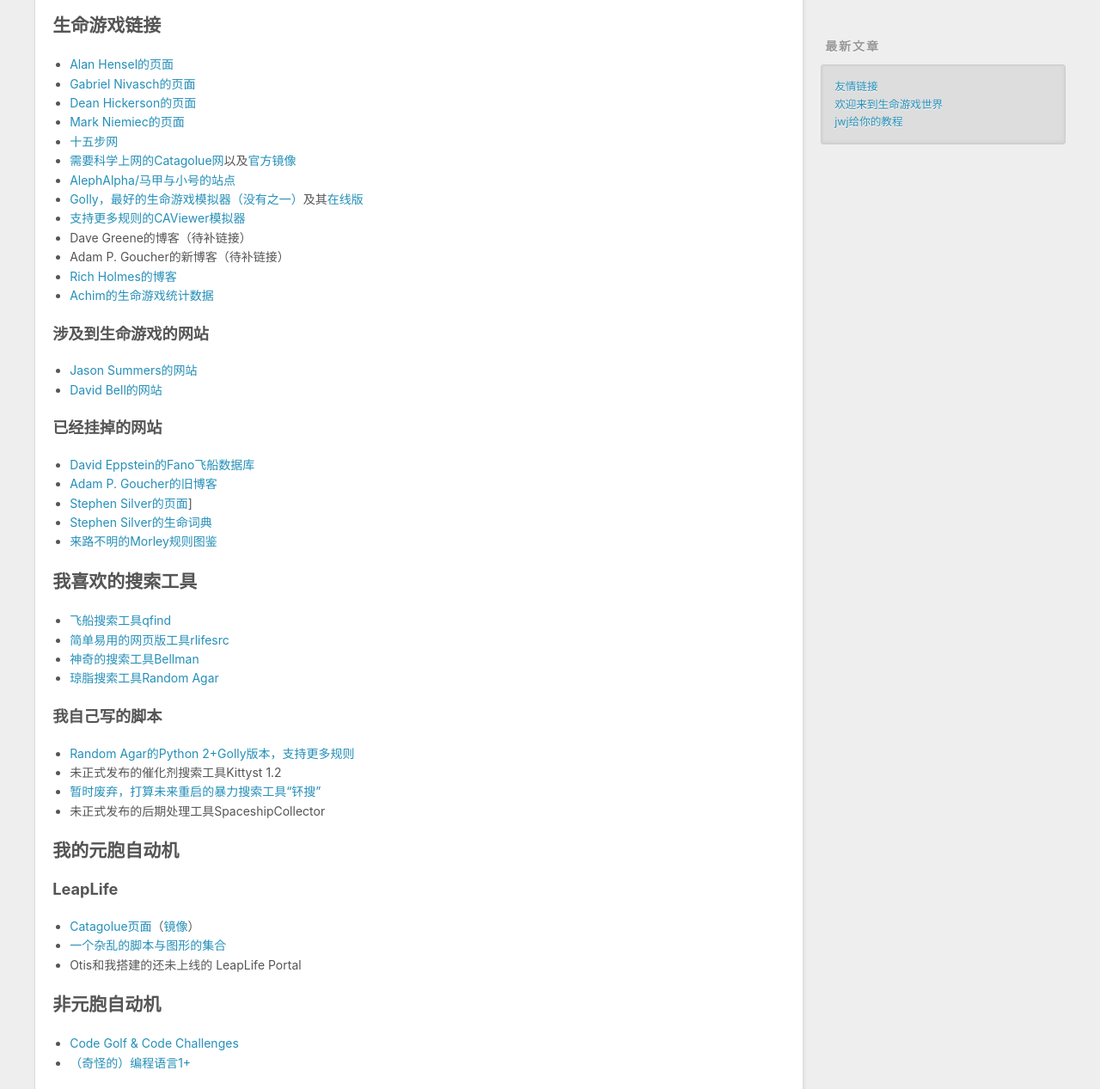
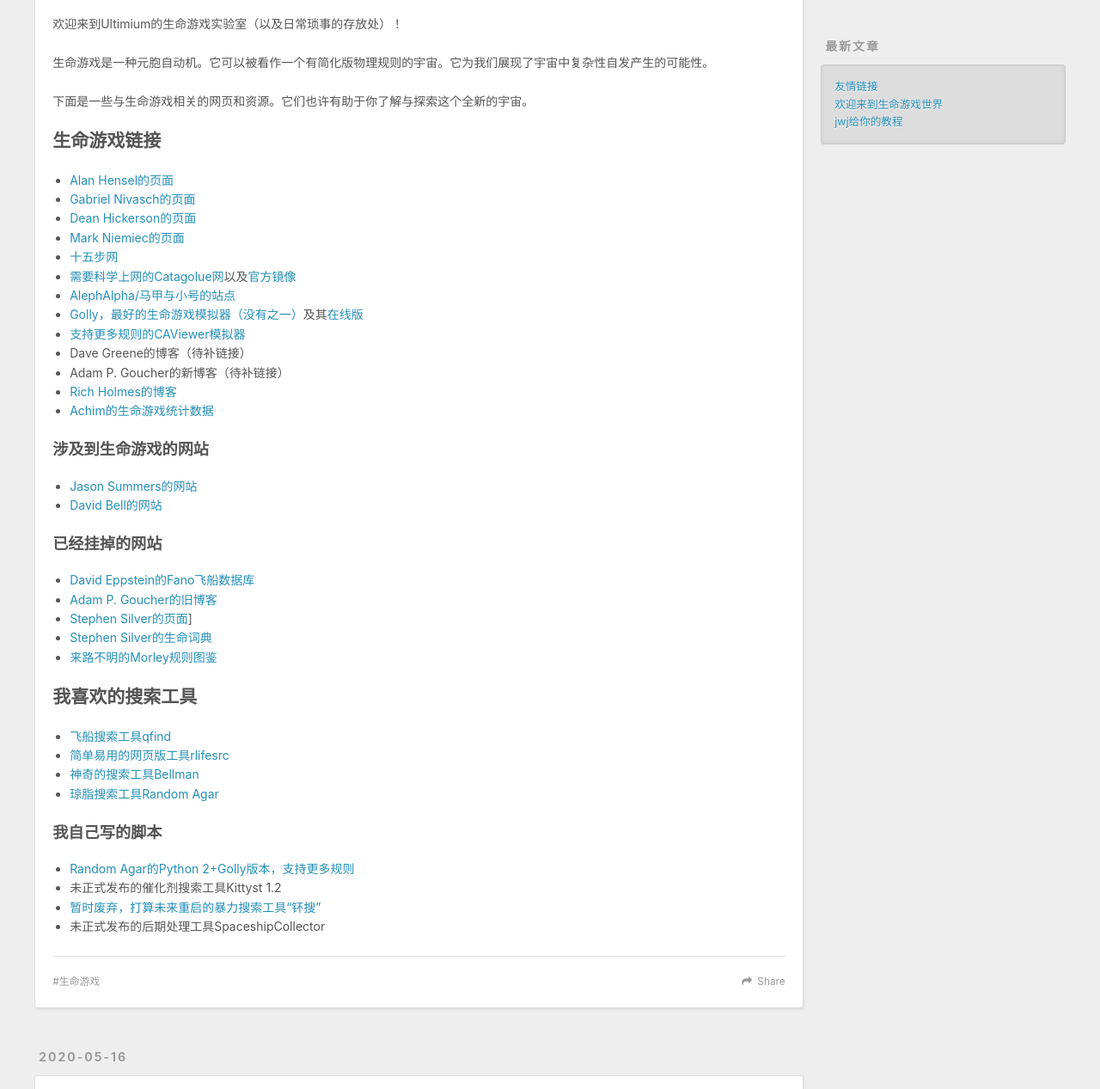
Before and after one commit to HuntingBot/huntingbot.github.io, a plain HTML site: page index.html in a window 1280 px wide. Shown: the part 694-1961 px from the top of the page at 86% size. Drawn offline with nearby package versions, Linux system fonts and the light colour scheme.

Commit message:
Site updated: 2020-05-17 16:20:44

```diff
--- a/index.html
+++ b/index.html
@@ -123,7 +123,10 @@
 
     <div class="article-entry" itemprop="articleBody">
 
-        <h2 id="生命游戏链接"><a href="#生命游戏链接" class="headerlink" title="生命游戏链接"></a>生命游戏链接</h2><ul>
+        <p>欢迎来到Ultimium的生命游戏实验室（以及日常琐事的存放处）！</p>
+<p>生命游戏是一种元胞自动机。它可以被看作一个有简化版物理规则的宇宙。它为我们展现了宇宙中复杂性自发产生的可能性。</p>
+<p>下面是一些与生命游戏相关的网页和资源。它们也许有助于你了解与探索这个全新的宇宙。</p>
+<h2 id="生命游戏链接"><a href="#生命游戏链接" class="headerlink" title="生命游戏链接"></a>生命游戏链接</h2><ul>
 <li><a href="http://www.ibiblio.org/lifepatterns/" target="_blank" rel="noopener">Alan Hensel的页面</a></li>
 <li><a href="http://www.gabrielnivasch.org/fun/life/" target="_blank" rel="noopener">Gabriel Nivasch的页面</a></li>
 <li><a href="http://www.radicaleye.com/DRH/life.html" target="_blank" rel="noopener">Dean Hickerson的页面</a></li>
@@ -160,15 +163,6 @@
 <li>未正式发布的催化剂搜索工具Kittyst 1.2</li>
 <li><a href="https://github.com/HuntingBot/plutonium-search" target="_blank" rel="noopener">暂时废弃，打算未来重启的暴力搜索工具“钚搜”</a></li>
 <li>未正式发布的后期处理工具SpaceshipCollector</li>
-</ul>
-<h2 id="我的元胞自动机"><a href="#我的元胞自动机" class="headerlink" title="我的元胞自动机"></a>我的元胞自动机</h2><h3 id="LeapLife"><a href="#LeapLife" class="headerlink" title="LeapLife"></a>LeapLife</h3><ul>
-<li><a href="https://catagolue.appspot.com/census/b2n3s23-q" target="_blank" rel="noopener">Catagolue页面</a>（<a href="http://gol.hatsya.co.uk/census/b2n3s23-q" target="_blank" rel="noopener">镜像</a>）</li>
-<li><a href="https://github.com/HuntingBot/leaplife" target="_blank" rel="noopener">一个杂乱的脚本与图形的集合</a></li>
-<li>Otis和我搭建的还未上线的 LeapLife Portal</li>
-</ul>
-<h2 id="非元胞自动机"><a href="#非元胞自动机" class="headerlink" title="非元胞自动机"></a>非元胞自动机</h2><ul>
-<li><a href="codegolf.stackexchange.com/">Code Golf &amp; Code Challenges</a></li>
-<li><a href="https://esolangs.org/wiki/1+" target="_blank" rel="noopener">（奇怪的）编程语言1+</a></li>
 </ul>
 
 
```
